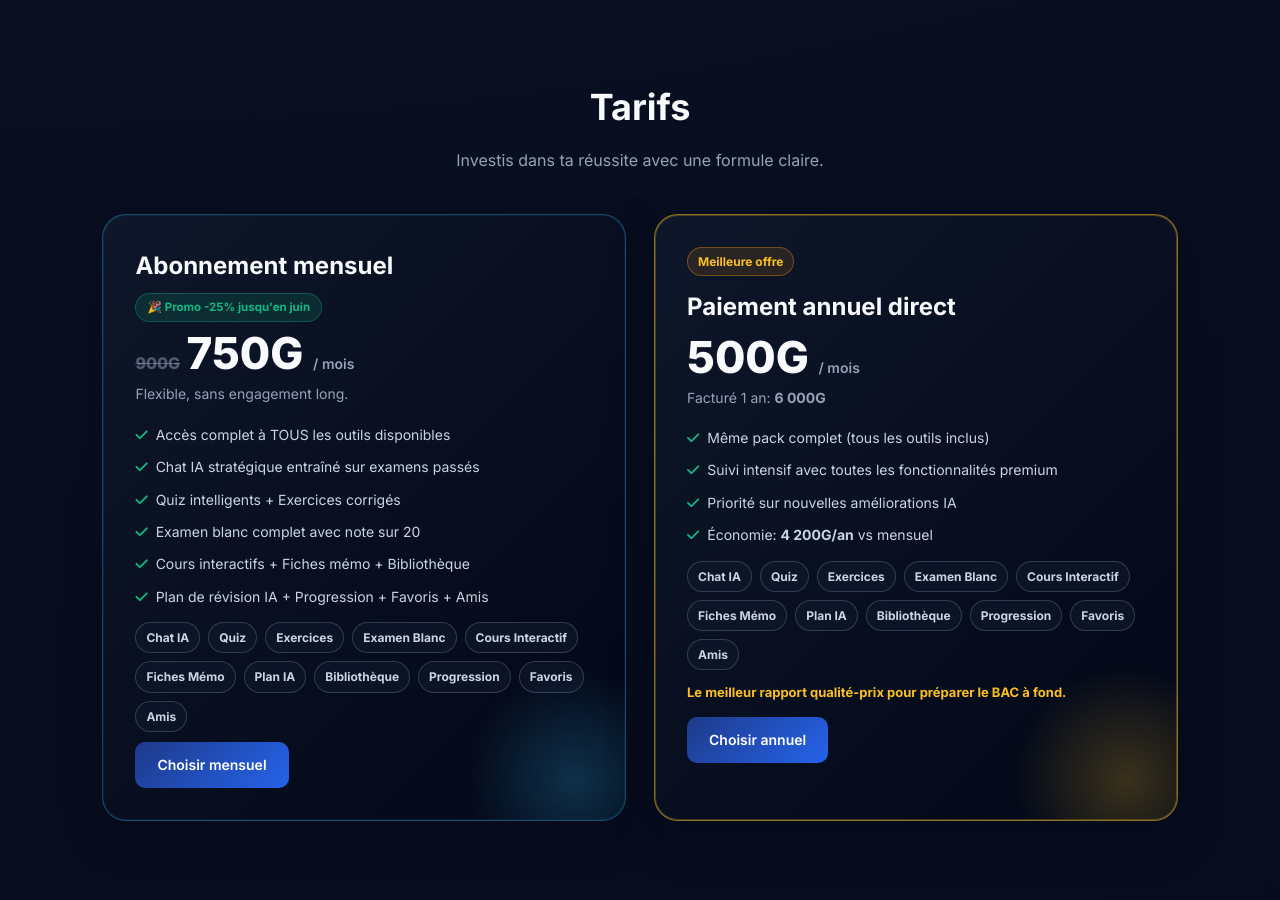
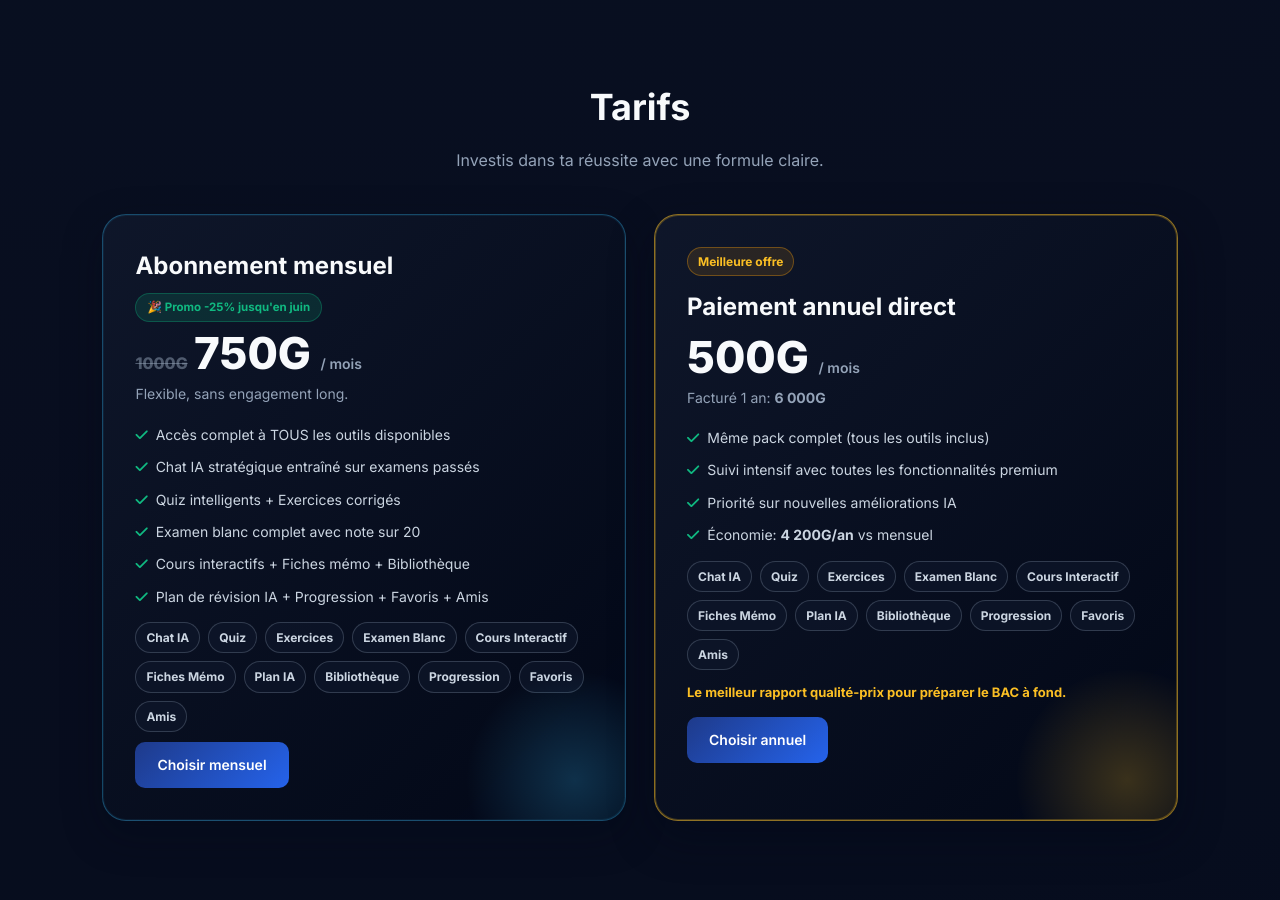
Before and after one commit to Lionel6667/outoubon, a Django app: template templates/landing.html in a window 1280 px wide. Shown: the part 4179-5079 px from the top of the page. Run offline with Django 4.2, Linux system fonts and the light colour scheme; the template is opened without the code that fills it: most values are stand-ins (such as "Sample title", 1, 10 or a date in 2020).

Commit message:
Update monthly subscription price from 900G to 1000G

```diff
--- a/templates/landing.html
+++ b/templates/landing.html
@@ -825,7 +825,7 @@
     <article class="plan-card">
       <h3>Abonnement mensuel</h3>
       <div style="display:inline-block;background:rgba(16,185,129,.15);color:#10b981;font-size:.72rem;font-weight:700;padding:.25rem .7rem;border-radius:99px;border:1px solid rgba(16,185,129,.3);margin-bottom:.6rem;">🎉 Promo -25% jusqu'en juin</div>
-      <div class="plan-price"><span style="text-decoration:line-through;font-size:1rem;color:rgba(148,163,184,.5);margin-right:.4rem;">900G</span>750G <small>/ mois</small></div>
+      <div class="plan-price"><span style="text-decoration:line-through;font-size:1rem;color:rgba(148,163,184,.5);margin-right:.4rem;">1000G</span>750G <small>/ mois</small></div>
       <div class="plan-desc">Flexible, sans engagement long.</div>
       <ul class="plan-list">
         <li><i class="fas fa-check"></i>Accès complet à TOUS les outils disponibles</li>
```
